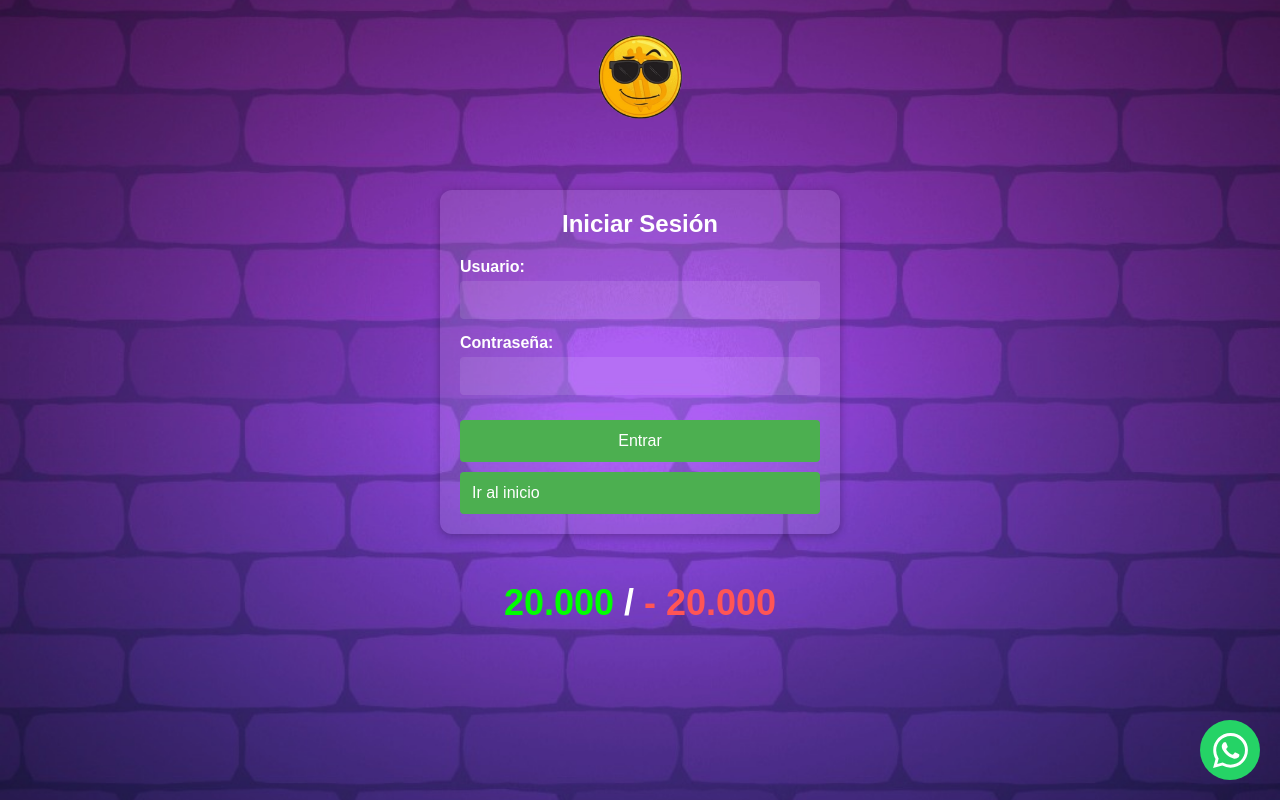
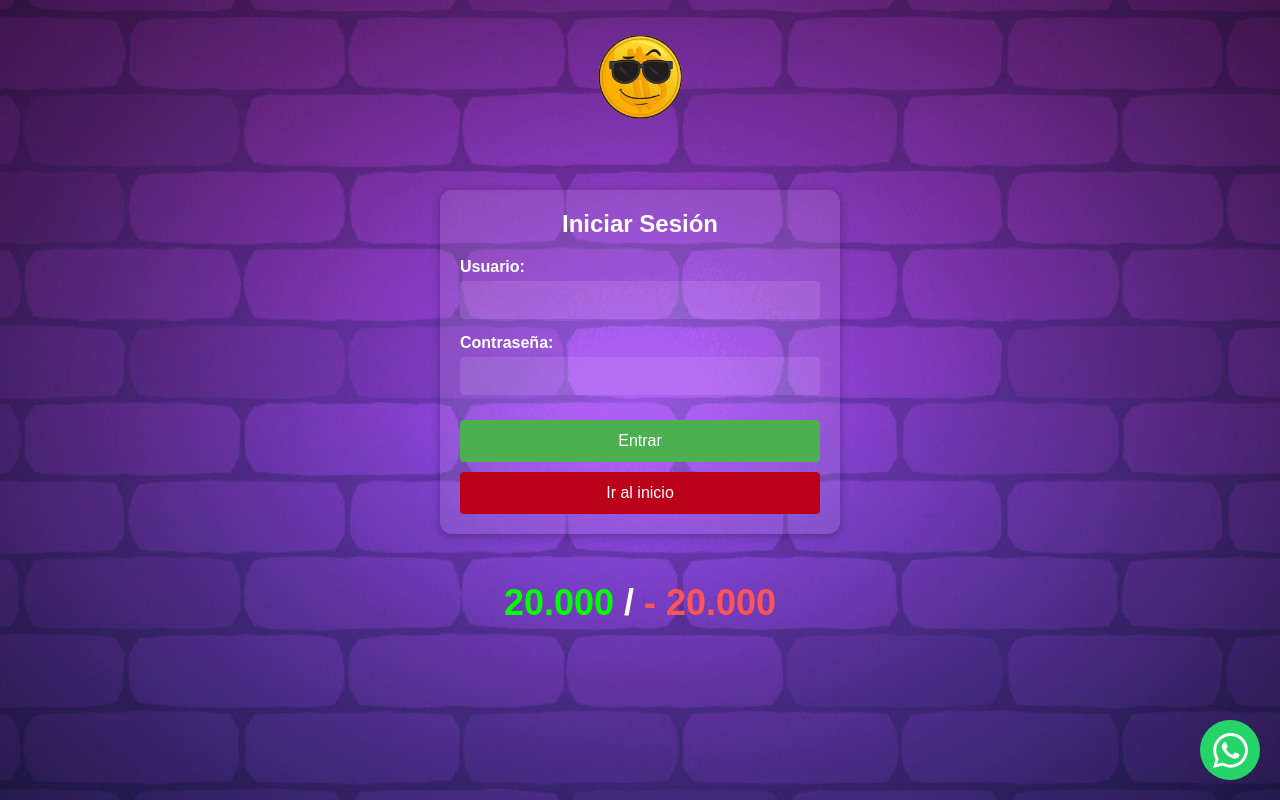
Before and after one commit to samutrujillo/juego-memoria-cliente1, a Next.js app: page / in a window 1280 px wide. Built offline with nearby package versions, Linux system fonts and the light colour scheme; no server answers.

Commit message:
Update Login.css

```diff
--- a/src/styles/Login.css
+++ b/src/styles/Login.css
@@ -80,3 +80,28 @@
     width: 90%;
   }
 }
+
+/* Añadir estos estilos */
+.buttons-container {
+  display: flex;
+  gap: 10px;
+  flex-direction: column;
+}
+
+.login-button {
+  /* Mantener estilos existentes */
+  width: 100%;
+  text-align: center;
+}
+
+.home-button {
+  background-color: #bb0019;
+  text-decoration: none;
+  display: flex;
+  align-items: center;
+  justify-content: center;
+}
+
+.home-button:hover {
+  background-color: #9e1e19;
+}
```
